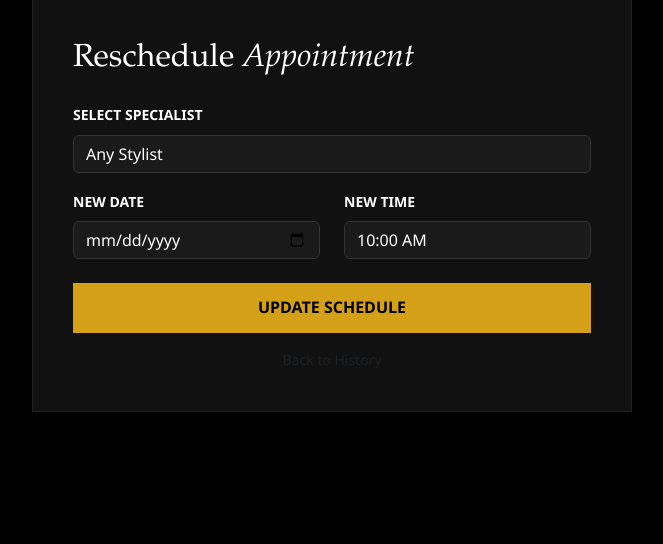
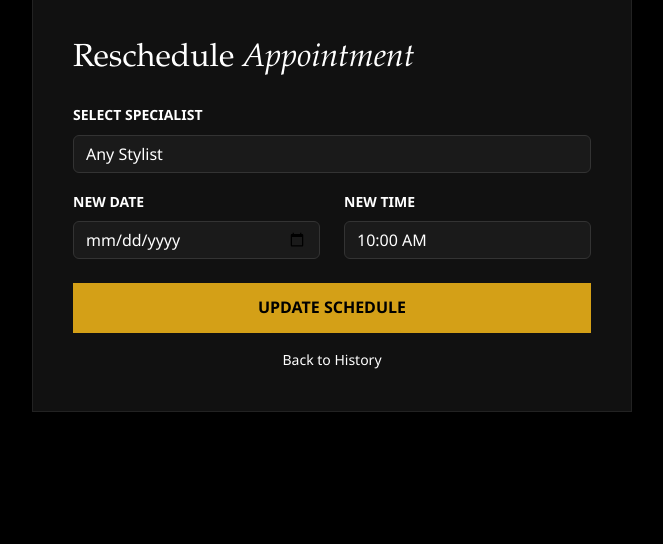
Before and after one commit to subhanshahid1/Elegance-Saloon-Management-e-project, a PHP site: page /elegance-saloon-management-e-project/reschedule.php?id=1 in a window 1280 px wide. Shown: the part 101-645 px from the top of the page, without its empty margins (308-971 px from the left). Run offline with PHP 8.4, Linux system fonts and the light colour scheme; the visitor is signed in with stand-in values (Sample User, id 1); tables that the repository leaves empty or names only in its code hold one stand-in row (values such as "Sample post").

Commit message:
Fixed UI issue

```diff
--- a/reschedule.php
+++ b/reschedule.php
@@ -64,7 +64,7 @@ $stylists = $conn->query("SELECT id, name FROM users WHERE role = 'stylist'");
                 </div>
 
                 <button type="submit" class="btn-gold">Update Schedule</button>
-                <a href="appointment_history.php" class="d-block text-center mt-3 text-muted small text-decoration-none">Back to History</a>
+                <a href="appointment_history.php" class="d-block text-center mt-3 small text-decoration-none">Back to History</a>
             </form>
         </div>
     </div>
```
